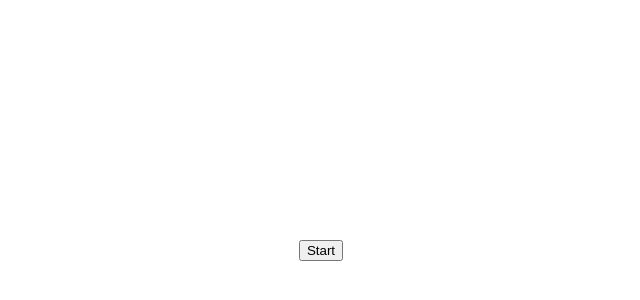
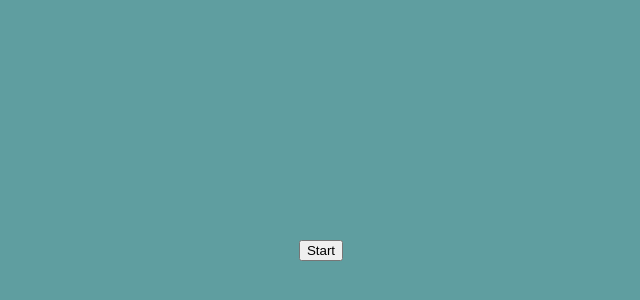
Before and after one commit to mate-academy/react_list-of-goods, a React (Create React App) app: page / in a window 1280 px wide. Shown: the part 10-310 px from the top of the page, without its empty margins (319-959 px from the left). Built offline with nearby package versions, Linux system fonts and the light colour scheme; the HTML template or start-up script is replaced by a standard one.

Commit message:
solution

```diff
--- a/src/Components/GoodList/GoodList.css
+++ b/src/Components/GoodList/GoodList.css
@@ -1,3 +1,7 @@
+html {
+  background: cadetblue;
+}
+
 .content-container {
   width: 100%;
   margin-left: 500px;
```
